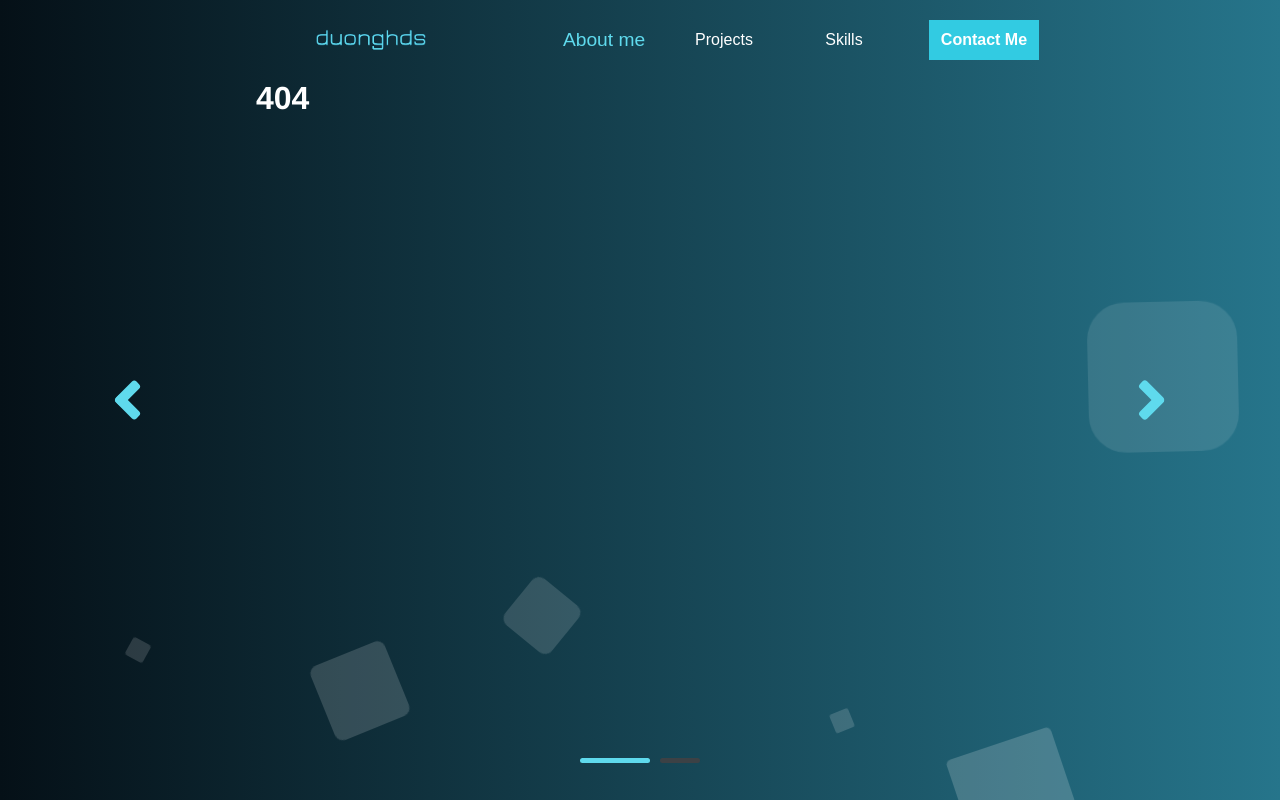
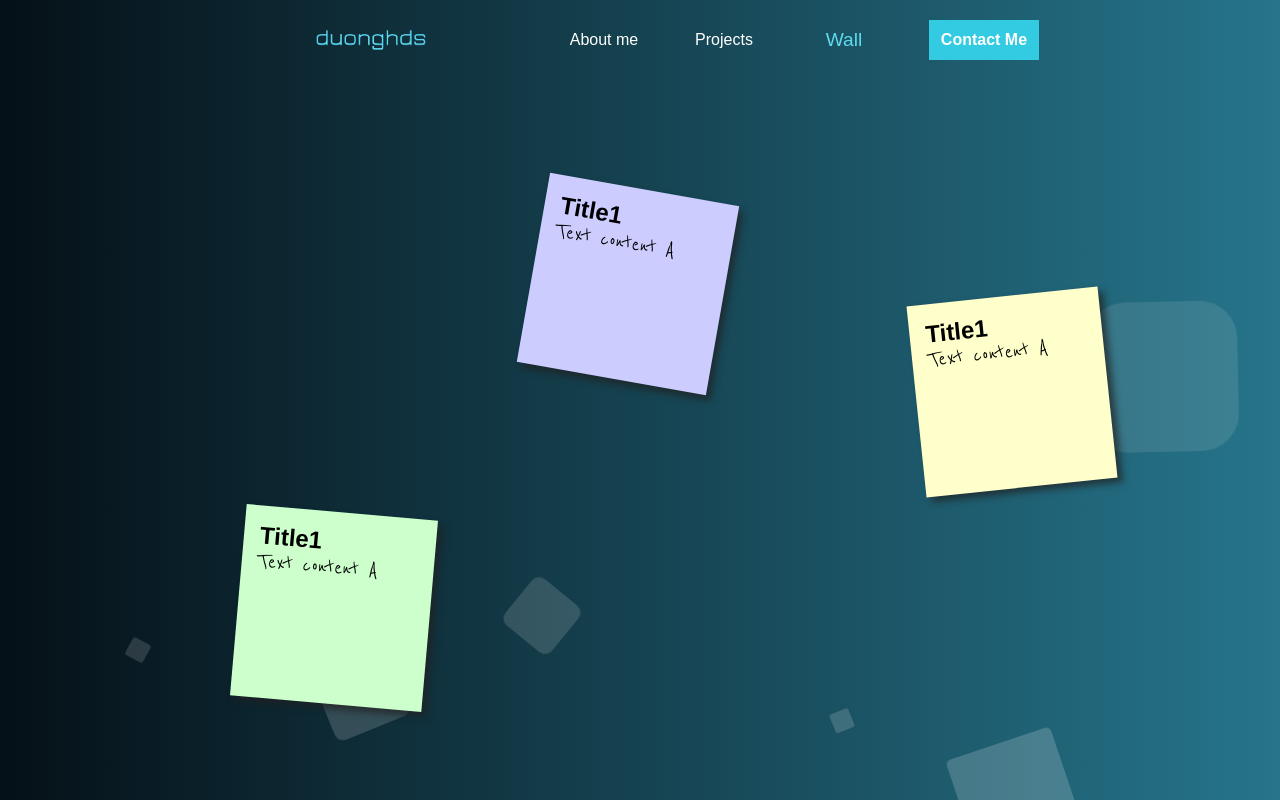
Before and after one commit to duonghds-portfolio/web-app, a React (Create React App) app: page /wall in a window 1280 px wide. Before the commit this address had no page. Built offline with nearby package versions, Linux system fonts and the light colour scheme.

Commit message:
UI wall sticky note

```diff
--- a/src/App.css
+++ b/src/App.css
@@ -1,4 +1,4 @@
-@import url('https://cdnjs.cloudflare.com/ajax/libs/font-awesome/4.7.0/css/font-awesome.min.css');
+@import url('https://fonts.googleapis.com/css2?family=Reenie+Beanie&display=swap');
 
 body {
   background: #051017;
@@ -391,6 +391,43 @@ nav ul {
   cursor: default;
 }
 
+.wall-container {
+  width: 100vw;
+  height: 90vh;
+  position: absolute
+}
+
+.sticky-note {
+  color:#000;
+  display:block;
+  height:10em;
+  width:10em;
+  padding:1em;
+  margin-left: 20px;
+  box-shadow: 5px 5px 7px rgba(33,33,33,.7);
+  transition: transform .15s linear;
+  position: absolute;
+}
+
+.sticky-note:hover, .sticky-note:focus {
+  box-shadow:10px 10px 7px rgba(0,0,0,.7);
+  transform: scale(1.25) !important;
+  position:relative;
+  z-index:5;
+}
+
+.sticky-note .title {
+  font-weight: bold;
+  font-size: 1.5rem;
+  outline: none;
+}
+
+.sticky-note .text {
+  font-size: 1.5rem;
+  font-family: 'Reenie Beanie';
+  outline: none;
+}
+
 @media only screen and (min-width: 1280px) {
   .intro-name {
     font-size: 25px;
--- a/src/App.js
+++ b/src/App.js
@@ -3,17 +3,15 @@ import './App.css';
 import { BrowserRouter, Routes, Route } from "react-router-dom";
 import Layout from './pages/layout/Layout';
 import Home from './pages/home/Home';
-import Blogs from './pages/blog/Blog';
-import Contact from './pages/contact/Contact';
 import NoPage from './pages/not-found/NotFound';
+import Wall from './pages/wall/Wall';
 function App() {
   return (
     <BrowserRouter>
       <Routes>
         <Route path="/" element={<Layout />}>
           <Route index element={<Home />} />
-          <Route path="blogs" element={<Blogs />} />
-          <Route path="contact" element={<Contact />} />
+          <Route path="wall" element={<Wall />} />
           <Route path="*" element={<NoPage />} />
         </Route>
       </Routes>
--- a/src/pages/blog/Blog.jsx
+++ /dev/null
@@ -1,5 +0,0 @@
-const Blogs = () => {
-    return <h1>Blog Articles</h1>;
-};
-
-export default Blogs;
--- a/src/pages/home/Intro.jsx
+++ b/src/pages/home/Intro.jsx
@@ -10,7 +10,7 @@ const Intro = ({id}) => {
                 <div className="intro-name" style={{marginTop: '0px', marginBottom: '20px'}}>Software Engineer</div>
                 <div className="wall-text">Hi my boss, I am Duong Hoang, and I don't know who you are.
                     But if you love <span>animals</span>, love <span>games</span>, love <span>football</span> or <span>technologies</span> then I hope you can
-                    be my friend and we will have a lot of converstation through the night
+                    be my friend and we will have a lot of converstations through the night.
                 </div>
                 <div className="intro-touch">
                     <ContactButton />
--- a/src/pages/layout/Layout.jsx
+++ b/src/pages/layout/Layout.jsx
@@ -9,13 +9,25 @@ import SlideContent from "./SlideContent";
 const MaxContentPage = 2;
 const AboutMeLabel = "About me";
 const ProjectsLabel = "Projects";
-const SkillsLabel = "Skills";
+const WallLabel = "Wall";
 export default class Layout extends React.Component {
 	constructor(props) {
-		super(props)
+		super(props);
+		let pathname = window.location.pathname
 		this.state = {
 			contentPage: 1,
-			pageActive: AboutMeLabel,
+			pageActive: this.getLabel(pathname)
+		}
+	}
+
+	getLabel(pathname) {
+		switch (pathname) {
+			case "/wall":
+				return WallLabel
+			case "/projects":
+				return ProjectsLabel
+			default:
+				return AboutMeLabel
 		}
 	}
 
@@ -85,6 +97,7 @@ export default class Layout extends React.Component {
 
 	render() {
 		const { pageActive } = this.state
+		let needSwitch = pageActive !== WallLabel
 		return (
 			<>
 				<ContactForm />
@@ -94,25 +107,25 @@ export default class Layout extends React.Component {
 						<div className="nav-button">
 							<NavLabel labelName={AboutMeLabel} path="/" pageActive={pageActive} updatePageActive={this.updatePageActive} />
 							<NavLabel labelName={ProjectsLabel} path="/projects" pageActive={pageActive} updatePageActive={this.updatePageActive} />
-							<NavLabel labelName={SkillsLabel} path="/skills" pageActive={pageActive} updatePageActive={this.updatePageActive} />
+							<NavLabel labelName={WallLabel} path="/wall" pageActive={pageActive} updatePageActive={this.updatePageActive} />
 							<ContactButton />
 						</div>
 					</div>
 				</div>
 				<div className="content">
-					<div className="left-arrow">
+					{needSwitch ? <div className="left-arrow">
 						<i className="arrow left inactive" onClick={this.backPage}></i>
-					</div>
+					</div> : null}
 					<div className="main-content">
 						<Outlet />
 					</div>
-					<div className="right-arrow">
+					{needSwitch ? <div className="right-arrow">
 						<i className="arrow right" onClick={this.nextPage}></i>
-					</div>
+					</div> : null}
 				</div>
-				<div className="outline">
+				{needSwitch ? <div className="outline">
 					<SlideContent maxContentPage={MaxContentPage} gotoPage={this.gotoPage} />
-				</div>
+				</div> : null}
 				<NotificationContainer />
 			</>
 		)
--- /dev/null
+++ b/src/pages/wall/StickyNote.jsx
@@ -0,0 +1,42 @@
+import React from 'react'
+
+export default class StickyNote extends React.Component {
+    constructor(props) {
+        super(props);
+        this.state = {
+            title: this.props.title,
+            text: this.props.text,
+        }
+    }
+
+    onChangeText = (text) => {
+        this.setState({
+            text: text
+        })
+    }
+
+    onChangeTitle = (title) => {
+        this.setState({
+            title: title
+        })
+    }
+
+    render() {
+        const { backgroundColor, rotate, left, top } = this.props;
+        const { title, text } = this.state;
+        return (
+            <div className="sticky-note"
+                style={{ background: backgroundColor, transform: `rotate(${rotate}deg)`, left: left, top: top }}>
+                <h2
+                    onBlur={e => this.onChangeText(e.target.innerText)}
+                    contentEditable={true} suppressContentEditableWarning={true} className="title">{title}
+                </h2>
+                <p
+                    // onInput={e => this.onChangeText(e.currentTarget.textContent)}
+                    onBlur={e => this.onChangeText(e.target.innerText)}
+                    contentEditable={true} suppressContentEditableWarning={true} className="text">{text}
+                </p>
+            </div>
+        )
+    }
+}
--- /dev/null
+++ b/src/pages/wall/Wall.jsx
@@ -0,0 +1,22 @@
+import React from 'react';
+import StickyNote from "./StickyNote";
+
+export default class Wall extends React.Component{
+
+    componentDidMount() {
+
+    }
+
+    render() {
+        return(
+            <div className="wall-container">
+                <StickyNote title="Title1" text="Text content A"
+                    backgroundColor="#ffc" rotate={-6} left="70%" top="30%" />
+                <StickyNote title="Title1" text="Text content A"
+                    backgroundColor="#ccf" rotate={10} left="40%" top="15%" />
+                <StickyNote title="Title1" text="Text content A"
+                    backgroundColor="#cfc" rotate={5} left="17%" top="60%" />
+            </div>
+        )
+    }
+}
```
